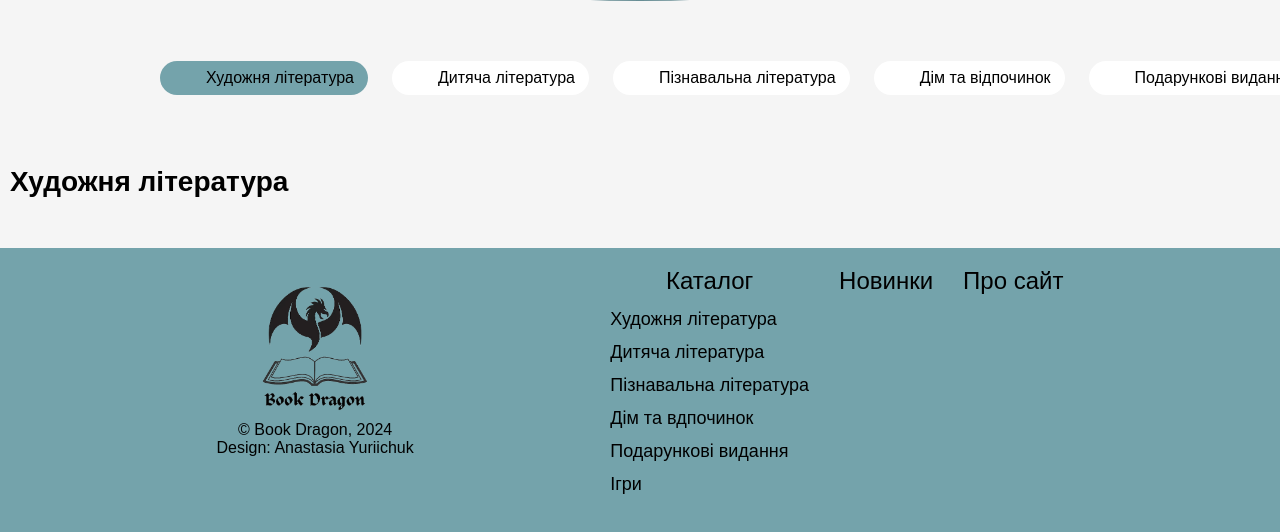
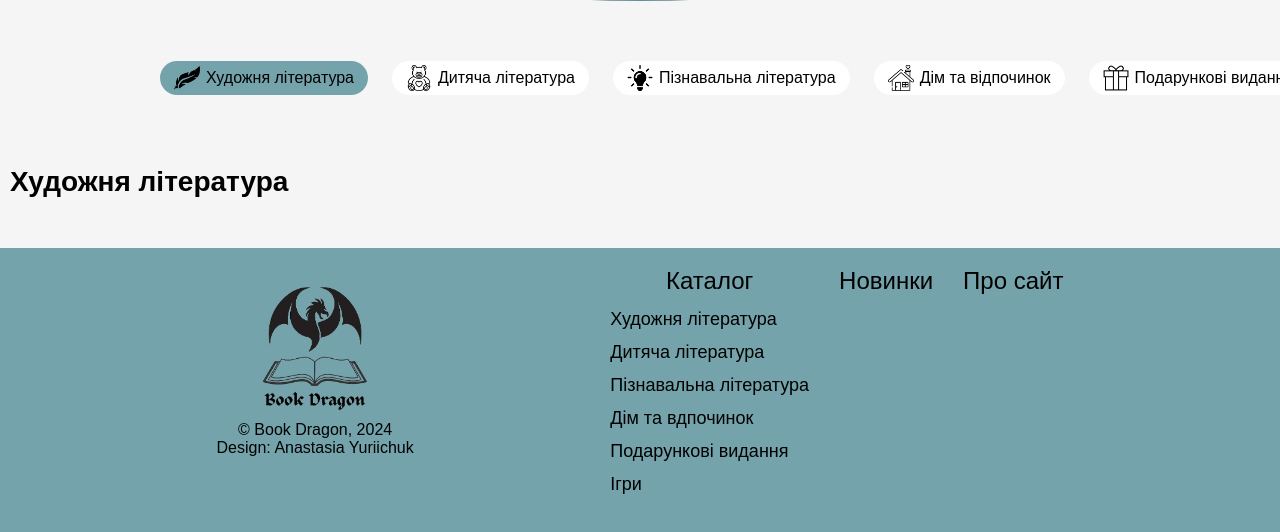
Before and after one commit to AnastasiiaYuriichuk/SiteDragonBook, a Flask app: page / in a window 1280 px wide. Shown: the part 380-912 px from the top of the page. Run offline with Flask 3, Linux system fonts and the light colour scheme; data that the repository does not hold is empty; some libraries are stand-ins or nearby versions; some web fonts are replaced.

Commit message:
git commit -m "BDG-16"

```diff
--- a/app.py
+++ b/app.py
@@ -41,7 +41,7 @@ def index():
     finally:
         connection.close()
 
-    return render_template('index.html', products=products, category=category)
+    return render_template('index.html', products=products, category=category, user=session.get('username'), role=session.get('role'))
 
 
 @app.route('/add_to_cart/<int:product_id>', methods=['POST'])
@@ -299,9 +299,9 @@ def login():
                     session['user_id'] = user['id']
                     session['cart'] = []
                     if user['role'] == 'admin':
-                        return redirect(url_for('admin_dashboard'))
+                        return redirect(url_for('index'))
                     elif user['role'] == 'user':
-                        return redirect(url_for('user_dashboard'))
+                        return redirect(url_for('index'))
                 else:
                     return "Invalid credentials"
         finally:
--- a/templates/index.html
+++ b/templates/index.html
@@ -36,22 +36,22 @@
                     <ul class="navigation__list">
                         <!--Если секция выбрана, присвоить ей класс navigation__button_active-->
                         <li class="navigation__item">
-                            <button type="submit" name="category" value="fiction" class="navigation__button {% if category == 'fiction' %}navigation__button_active{% endif %}">Художня література</button>
+                            <button type="submit" name="category" value="fiction" class="navigation__button navigation__button_fiction {% if category == 'fiction' %}navigation__button_active{% endif %}">Художня література</button>
                         </li>
                         <li class="navigation__item">
-                            <button type="submit" name="category" value="children" class="navigation__button {% if category == 'children' %}navigation__button_active{% endif %}">Дитяча література</button>
+                            <button type="submit" name="category" value="children" class="navigation__button navigation__button_children {% if category == 'children' %}navigation__button_active{% endif %}">Дитяча література</button>
                         </li>
                         <li class="navigation__item">
-                            <button type="submit" name="category" value="educational" class="navigation__button {% if category == 'educational' %}navigation__button_active{% endif %}">Пізнавальна література</button>
+                            <button type="submit" name="category" value="educational" class="navigation__button navigation__button_cognitive {% if category == 'educational' %}navigation__button_active{% endif %}">Пізнавальна література</button>
                         </li>
                         <li class="navigation__item">
-                            <button type="submit" name="category" value="home" class="navigation__button {% if category == 'home' %}navigation__button_active{% endif %}">Дім та відпочинок</button>
+                            <button type="submit" name="category" value="home" class="navigation__button navigation__button_home {% if category == 'home' %}navigation__button_active{% endif %}">Дім та відпочинок</button>
                         </li>
                         <li class="navigation__item">
-                            <button type="submit" name="category" value="gift" class="navigation__button {% if category == 'gift' %}navigation__button_active{% endif %}">Подарункові видання</button>
+                            <button type="submit" name="category" value="gift" class="navigation__button navigation__button_gift {% if category == 'gift' %}navigation__button_active{% endif %}">Подарункові видання</button>
                         </li>
                         <li class="navigation__item">
-                            <button type="submit" name="category" value="games" class="navigation__button {% if category == 'games' %}navigation__button_active{% endif %}">Ігри</button>
+                            <button type="submit" name="category" value="games" class="navigation__button navigation__button_games {% if category == 'games' %}navigation__button_active{% endif %}">Ігри</button>
                         </li>
                     </ul>
                 </form>
```
Also changed, not shown: templates/add-new-admin.html (+8 -0 lines), templates/add-product.html (+8 -0 lines), templates/order-control.html (+8 -0 lines).
